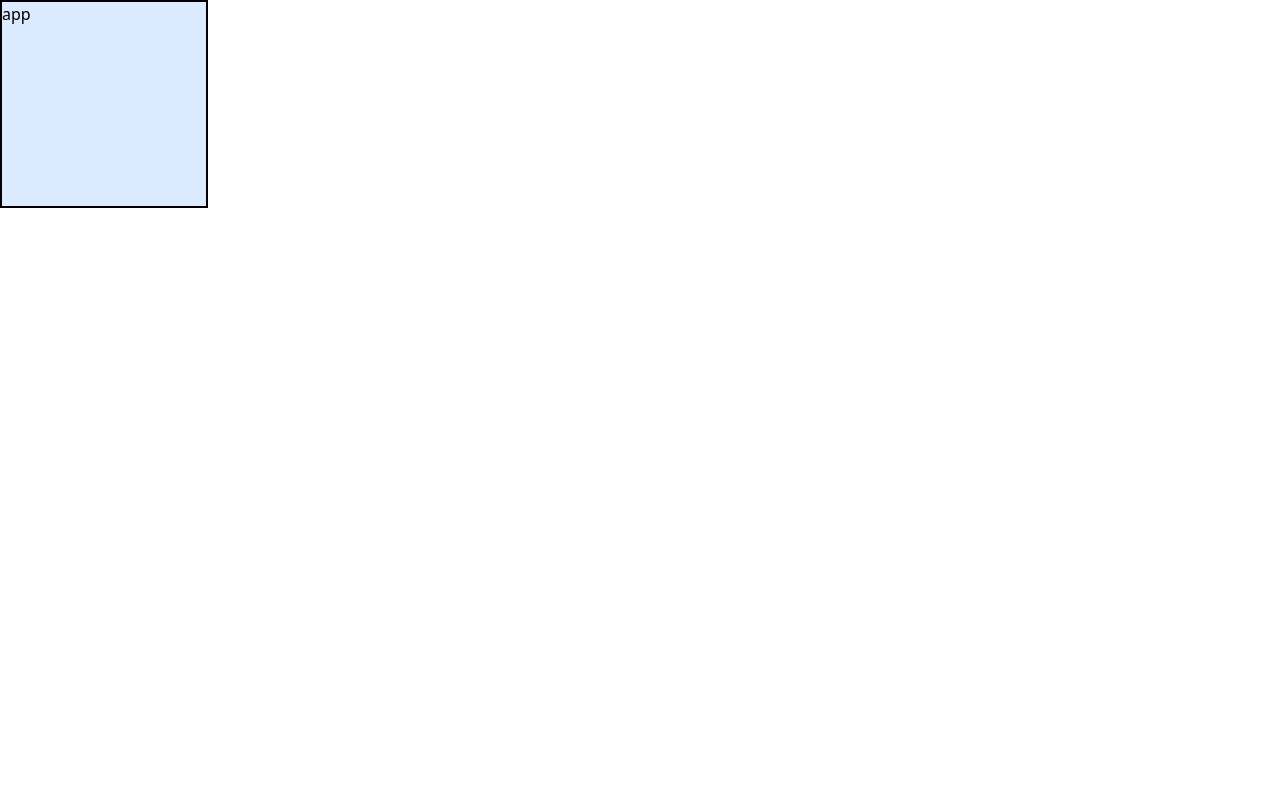
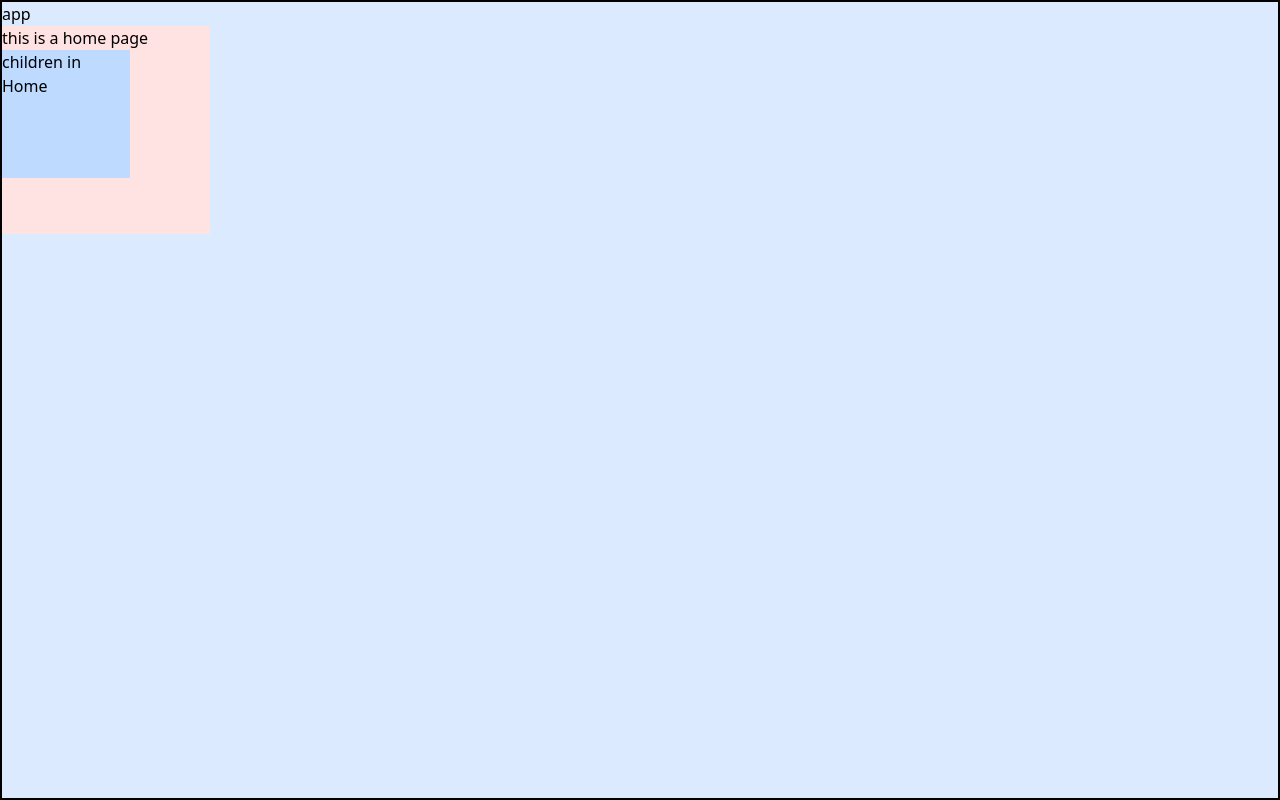
Before and after one commit to nydo-weng/no-stop-ts, a React (Vite) app: page / in a window 1280 px wide. Built offline with nearby package versions, Linux system fonts and the light colour scheme.

Commit message:
feat: first react component with props type check

```diff
--- a/src/App.tsx
+++ b/src/App.tsx
@@ -1,5 +1,15 @@
+import Home from '@/pages/Home';
 function App() {
-  return <div className="h-52 w-52 bg-blue-100 border-2">app</div>;
+  return (
+    <div className="h-screen w-screen bg-blue-100 border-2">
+      app
+      {
+        <Home>
+          <span className="h-32 w-32 bg-blue-200 block">children in Home</span>
+        </Home>
+      }
+    </div>
+  );
 }
 
 export default App;
--- a/src/index.css
+++ b/src/index.css
@@ -1 +1,7 @@
 @import "tailwindcss";
+
+@layer base {
+  html, body, #root {
+    height: 100%;
+  }
+}
--- /dev/null
+++ b/src/pages/Home/Home.tsx
@@ -0,0 +1,11 @@
+import type { ReactNode } from 'react';
+
+interface HomeProps {
+  children?: ReactNode;
+}
+
+function Home(props: HomeProps) {
+  const children = props.children;
+  return <div className="w-52 h-52 bg-red-100">this is a home page {children}</div>;
+}
+export default Home;
--- /dev/null
+++ b/src/pages/Home/index.tsx
@@ -0,0 +1 @@
+export { default } from './Home';
```
Also changed, not shown: 1 other file (tests, documents, lock files or other folders).
